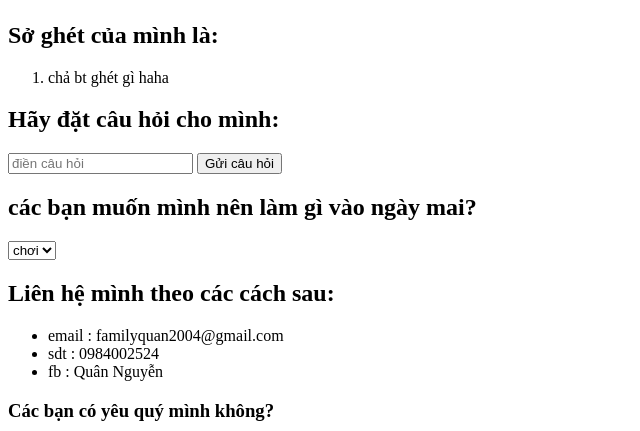
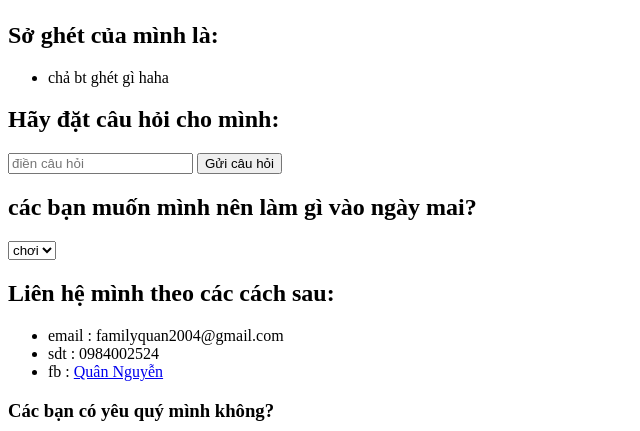
Before and after one commit to NguyenHuuQuanT2210A/testthtml, a plain HTML site: page index.html in a window 1280 px wide. Shown: the part 217-648 px from the top of the page, without its empty margins (0-640 px from the left). Drawn offline with Linux system fonts and the light colour scheme.

Commit message:
Update index.html

```diff
--- a/index.html
+++ b/index.html
@@ -25,9 +25,9 @@
         <h2>
             Sở ghét của mình là:
         </h2>
-        <ol>
+        <ul>
             <li>chả bt ghét gì haha</li>
-        </ol>
+        </ul>
     </div>
     <div>
         <h2>
@@ -54,7 +54,7 @@
         <ul>
             <li>email : familyquan2004@gmail.com</li>
             <li>sdt : 0984002524</li>
-            <li>fb : <a href="https://www.facebook.com/profile.php?id=100061703678902"></a>Quân Nguyễn</li>
+            <li>fb : <a href="https://www.facebook.com/profile.php?id=100061703678902">Quân Nguyễn</a></li>
         </ul>
     </div>
     <foooter>
```
